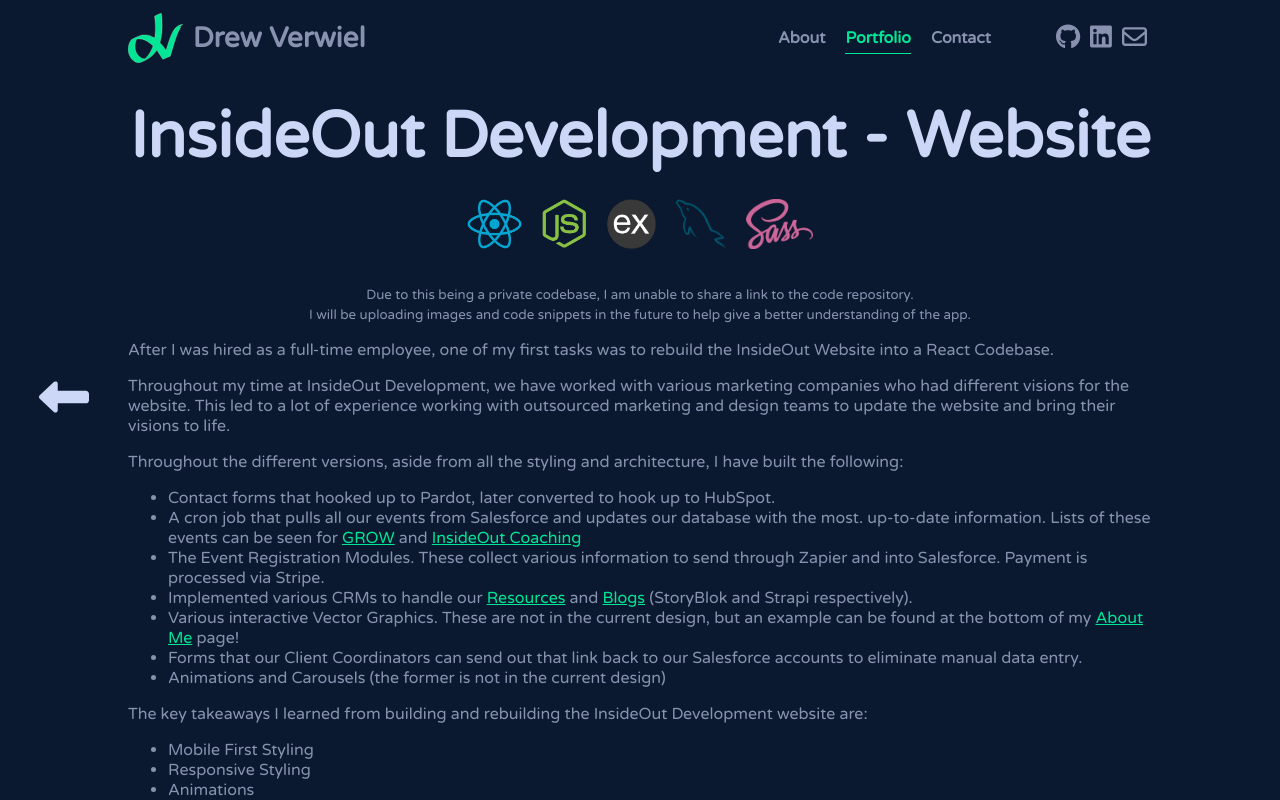
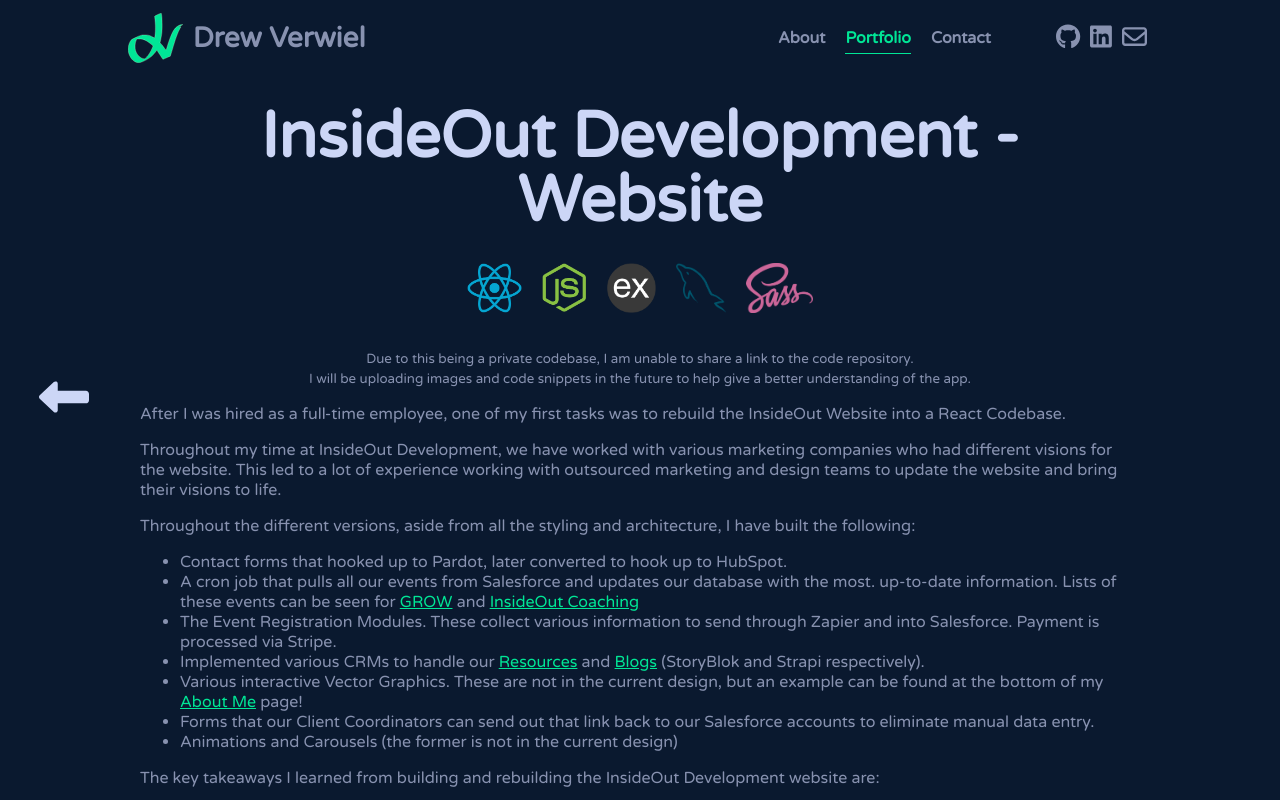
Before and after one commit to Verwiel/Portfolio, a React (Create React App) app in the folder client/: page /portfolio/iod-website in a window 1280 px wide. Shown: the top 800 px of the page. Built offline with nearby package versions, Linux system fonts and the light colour scheme.

Commit message:
max width on the project details to keep it looking styled

```diff
--- a/client/src/styles/pages/_project-details.scss
+++ b/client/src/styles/pages/_project-details.scss
@@ -1,5 +1,7 @@
 .project-details {
     @include full-page;
+    max-width: 1000px;
+    margin: 0 auto;
     overflow: hidden;
     h1 {
         margin: 30px 0 20px 0;
```
